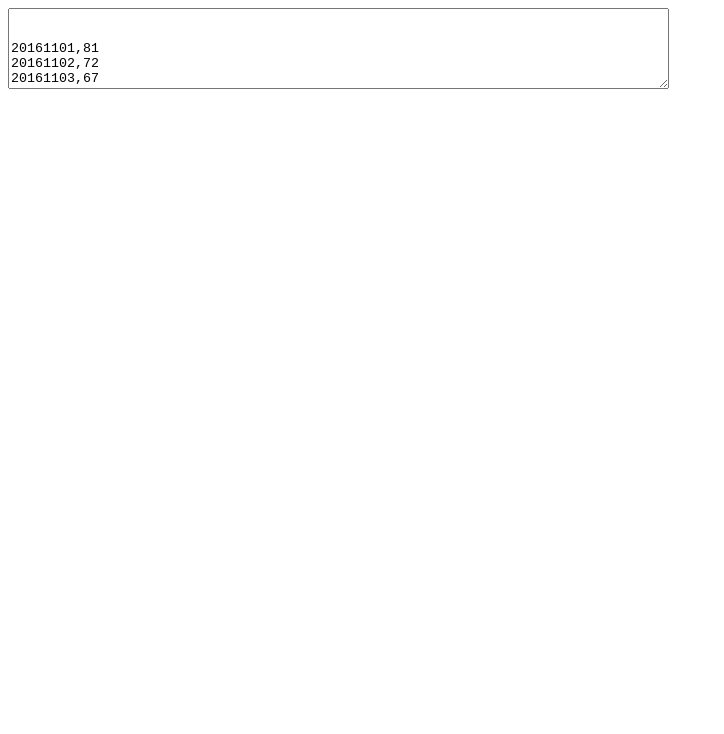
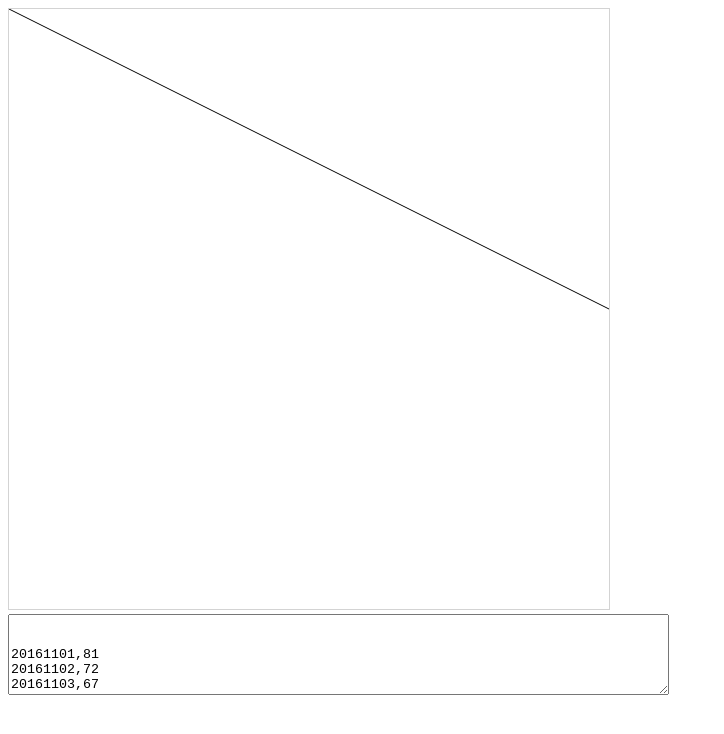
Before and after one commit to HN-Le/DataProcessing, a plain HTML site: page Homework/week_2/knmi.html in a window 1280 px wide. Shown: the whole page, without its empty margins (0-724 px from the left). Drawn offline with Linux system fonts and the light colour scheme.

Commit message:
Canvas
Canvas

```diff
--- a/Homework/week_2/knmi.html
+++ b/Homework/week_2/knmi.html
@@ -2,6 +2,10 @@
 <html>
 
 <body>
+
+    <canvas id="canvas" width="600" height="600" style="border:1px solid #d3d3d3;">
+      An alternative text describing what your canvas displays.
+    </canvas>
 
 
 <textarea id ="rawdata" rows="5" cols="80">
--- a/Homework/week_2/knmi.js
+++ b/Homework/week_2/knmi.js
@@ -15,6 +15,7 @@ for (var i = 2; i < data2.length; i++) {
 
     // console.log(singleDate[0]);
 
+    // Formate dates
     var year = singleDate[0].slice(0,4);
     var month = singleDate[0].slice(4,6);
     var day = singleDate[0].slice(6,8);
@@ -32,3 +33,16 @@ for (var i = 2; i < data2.length; i++) {
 
 console.log("date", date);
 console.log("maxTemp", maxTemp);
+
+canvas();
+
+function canvas(){
+    var canvas = document.getElementById("canvas");
+    var ctx = canvas.getContext("2d");
+
+    ctx.moveTo(0,0);
+    ctx.lineTo(600,300);
+    ctx.stroke();
+}
+
+//sdfkjsakdjfa;lksdjf;alksd;jf;klsdjfkljwe
```
